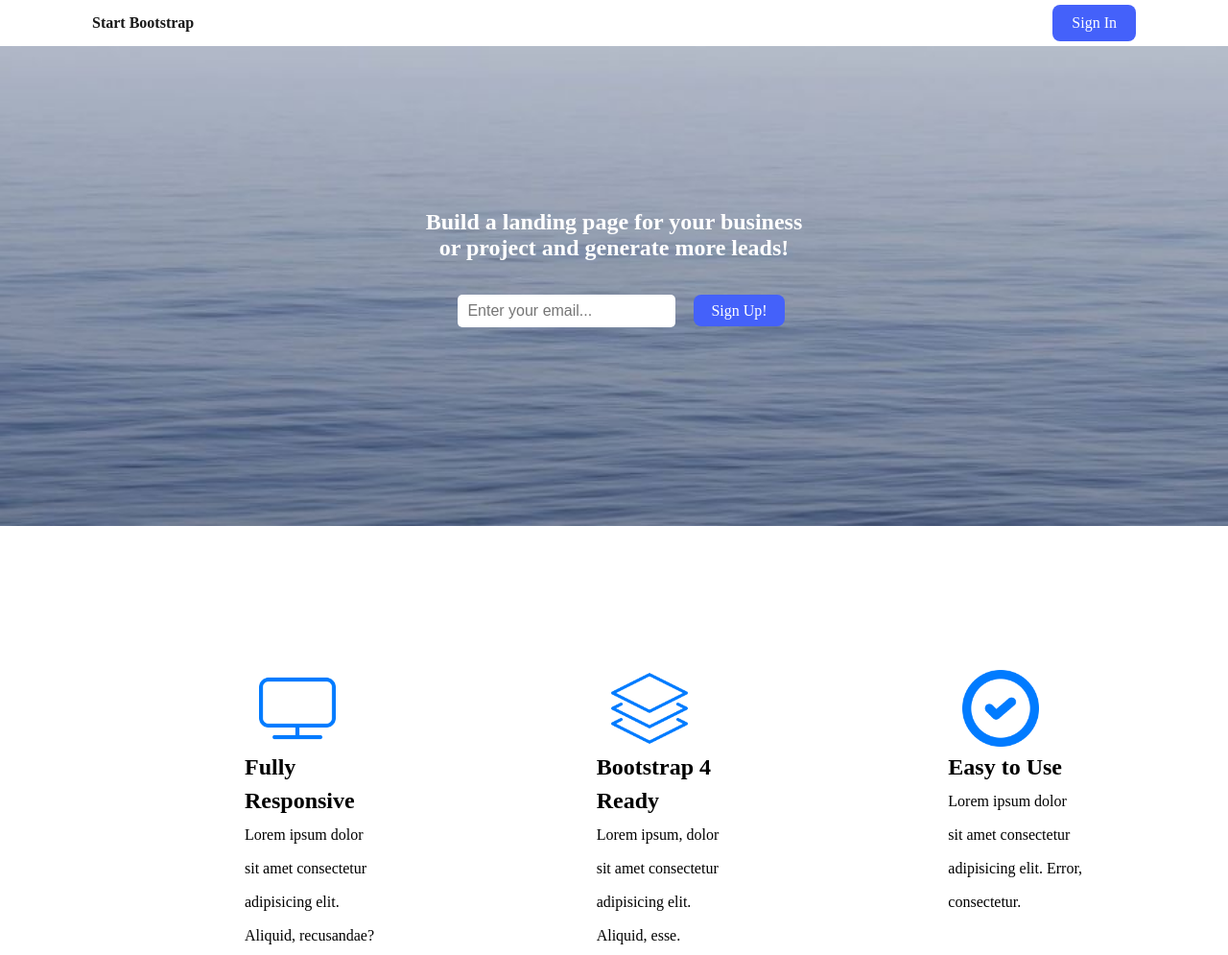
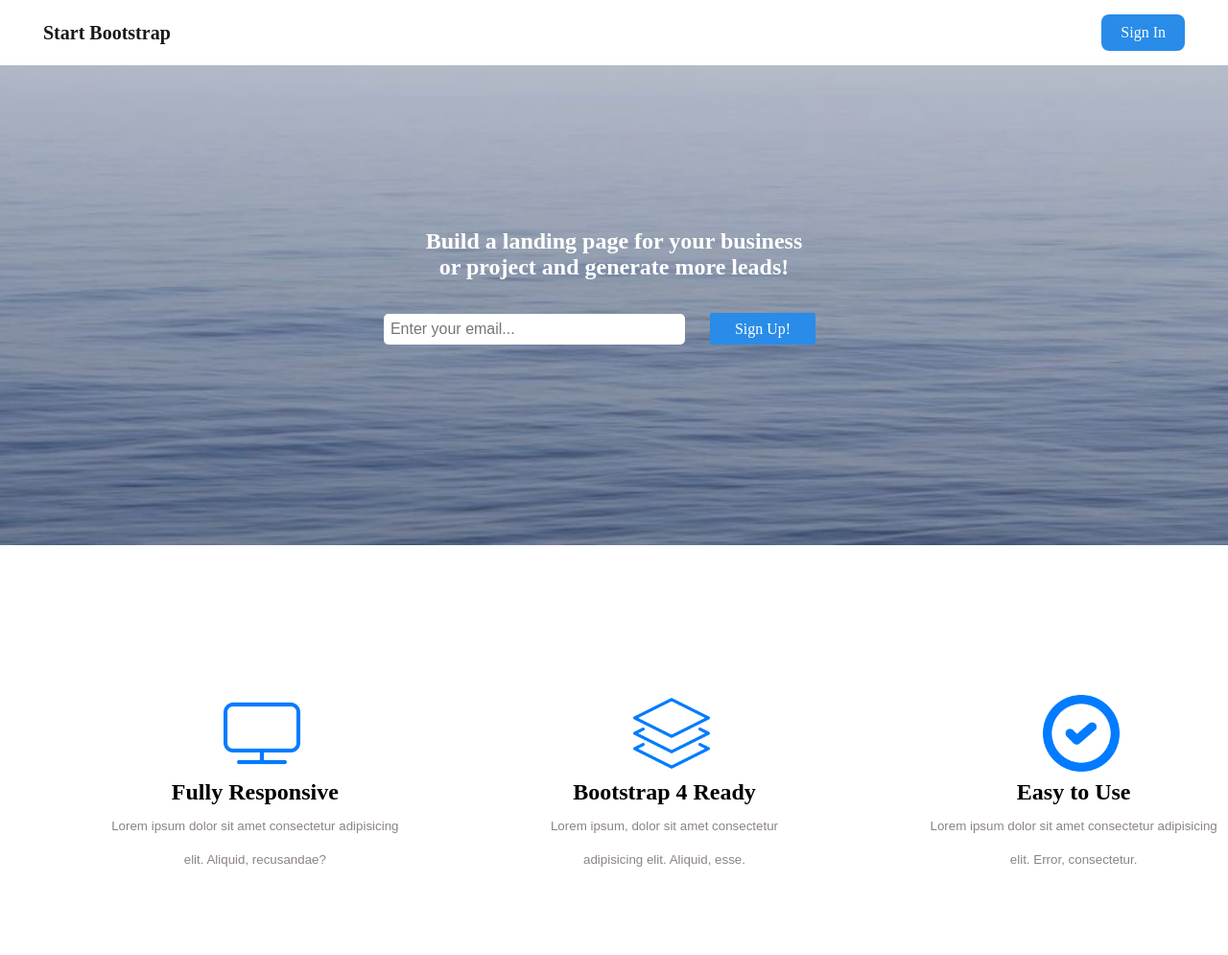
Before and after one commit to manbarmohamed/TechInventive-Solutions, a plain HTML site: page index.html in a window 1280 px wide. Shown: the top 995 px of the page at 96% size. Drawn offline with Linux system fonts and the light colour scheme.

Commit message:
add quelque modification

```diff
--- a/style.css
+++ b/style.css
@@ -4,11 +4,12 @@
   box-sizing: border-box;
   text-decoration: none;
 }
-
+:root{
+  --btn-color:#288CE8;
+}
 .navbar {
-  width: 85%;
-  margin: auto;
-  padding: 5px 0;
+  width: 100%;
+  padding: 15px 0;
   display: flex;
   align-items: center;
   justify-content: space-between;
@@ -16,20 +17,27 @@
 .navbar .logo {
   color: #181818;
   font-weight: bold;
+  margin-left: 45px;
+  font-size: 20px;
 }
 
 .btn {
-  background-color: #4461fa;
+  background-color: var(--btn-color);
   border: none;
   color: white;
   border-radius: 8px;
   padding: 10px 20px;
+  margin-right: 45px;
   text-align: justify;
   font-size: 16px;
   transition: .5s;
 }
 .btn2{
-  padding: 8px 18px;
+    padding: 7px 25px;
+    margin-left: 7px;
+    border-radius: 3px;
+    cursor: pointer;
+    border: 1px solid var(--btn-color);
 }
 .body{
     padding-top: 150px;
@@ -45,11 +53,11 @@
 
 }
 .body div{
-
+  text-align: center;
   margin: 10px;
 }
 .body input{
-  padding: 8px 10px;
+  padding: 7px 100px 7px 7px;
     margin: 15px;
     border: none;
     border-radius: 5px;
@@ -66,21 +74,24 @@
 .cards{
   display: flex;
   align-items: center;
-  justify-content: space-between;
-  padding: 60px;
-  margin: 30px;
+  justify-content: space-around;
+  width: 100%;
+  height: 500px;
 }
 .card{
-  padding: 30px;
-    width: 619Px;
-    height: 220px;
-    margin: 30px;
+  text-align: center;
 
-    /* background-color: rgb(0, 255, 166); */
 }
 .card h2,p{
   line-height: 35px;
   margin-left: 105px;
+}
+.card p{
+  width: 300px;
+  font-size: smaller;
+  text-align: center;
+  font-family: Arial, Helvetica, sans-serif;
+  color: #8C8383;
 }
 footer{
   width: 100%;
@@ -104,19 +115,15 @@ footer{
 .btn:hover{
     background-color: white;
     color: #585656;
-    border: 2px solid #1500ff;
+    border: 2px solid var(--btn-color);
   font-size: 18px;
 }
 .btn2:hover{
   background: transparent;
   color: white;
-  border: 2px solid #1500ff;
+  border: 2px solid var(--btn-color);
   font-size: 18px;
 }
-.card:hover{
-  height: auto;
-  background-color: #f9f6f6;
+.body input:focus{
+  outline:2px solid var(--btn-color);
 }
-.body input:focus{
-  outline:2px solid #3c4cff;
-}
```
